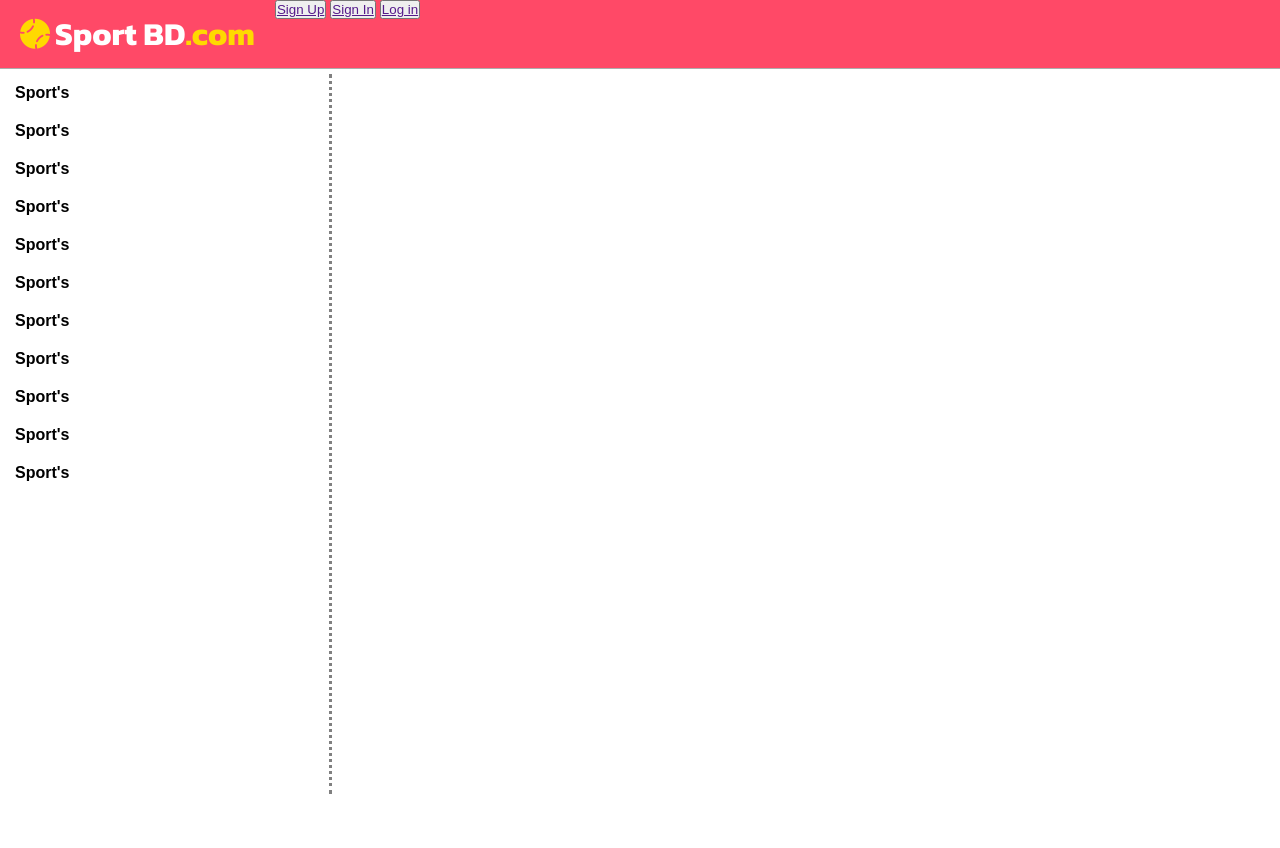
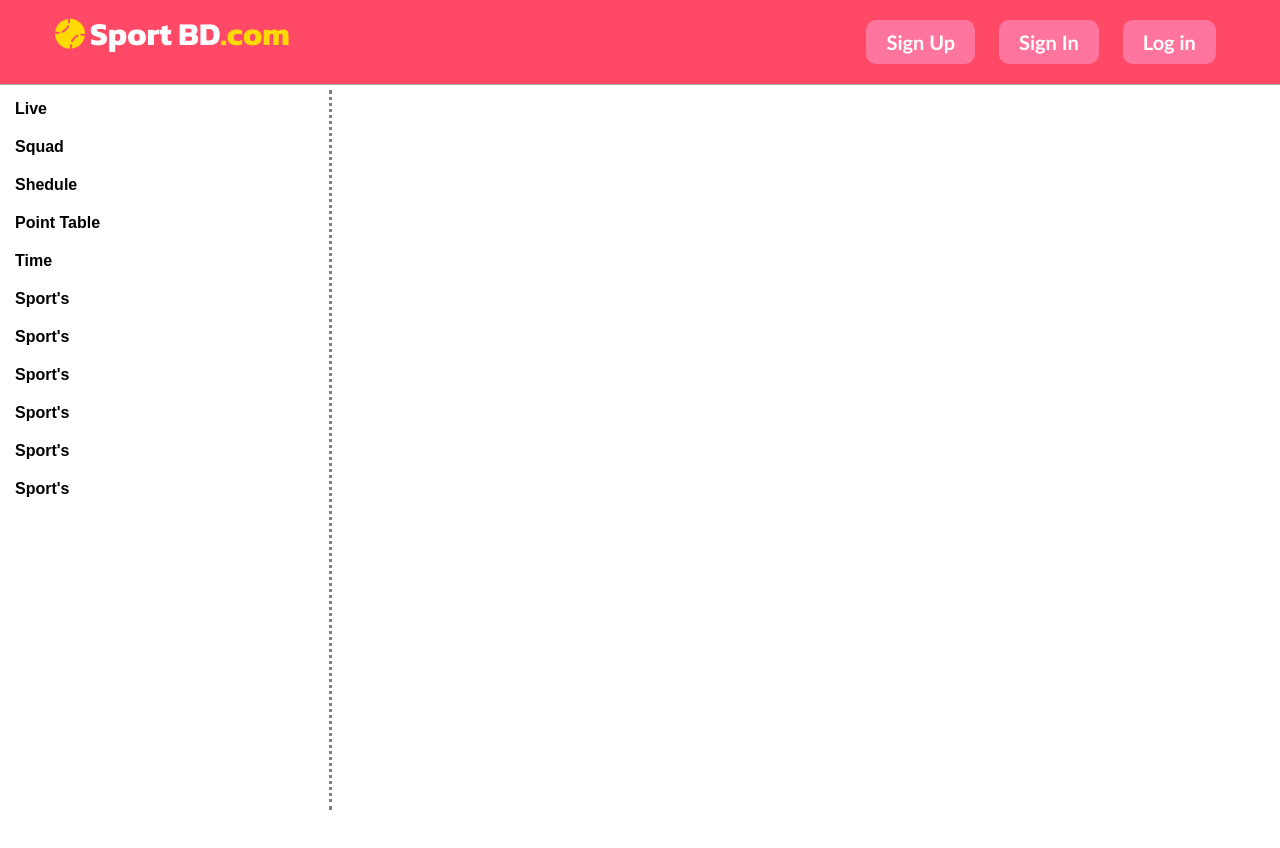
Before and after one commit to afranabir09/sporting-boys, a plain HTML site: page index.html in a window 1280 px wide. Drawn offline with Linux system fonts and the light colour scheme; a web font is replaced by a local one.

Commit message:
button finish

```diff
--- a/index.html
+++ b/index.html
@@ -26,11 +26,11 @@
             <div class="box1">
 
                 <ul>
-                    <li><a href="">Sport's</a></li>
-                    <li><a href="">Sport's</a></li>
-                    <li><a href="">Sport's</a></li>
-                    <li><a href="">Sport's</a></li>
-                    <li><a href="">Sport's</a></li>
+                    <li><a href="">Live</a></li>
+                    <li><a href="">Squad</a></li>
+                    <li><a href="">Shedule</a></li>
+                    <li><a href="">Point Table</a></li>
+                    <li><a href="">Time</a></li>
                     <li><a href="">Sport's</a></li>
                     <li><a href="">Sport's</a></li>
                     <li><a href="">Sport's</a></li>
--- a/style.css
+++ b/style.css
@@ -21,14 +21,35 @@
     padding: 10px 20px;
     font-family: "Kanit", sans-serif;
     cursor: pointer;
+    margin-left: 35px;
 }
 .nav h1 span{
     color: rgb(255, 217, 0);
 }
 
 .but{
-    width: ;
+    width: 70%;
     text-align: right;
+    padding: 10px 20px;
+
+}
+.but button{
+    padding: 10px 20px;
+    margin: 10px;
+    border: 0;
+    border-radius: 10px;
+    background-color: rgb(255, 117, 158);
+    cursor: pointer;
+}
+.but button a{
+    text-decoration: none;
+    color: white;
+    font-weight: bold;
+    font-family: 'Gill Sans', 'Gill Sans MT', Calibri, 'Trebuchet MS', sans-serif;
+    font-size: 20px;
+}
+.but button a:hover{
+    font-size: 19px;
 }
 .box{
     height: 100vh;
```
